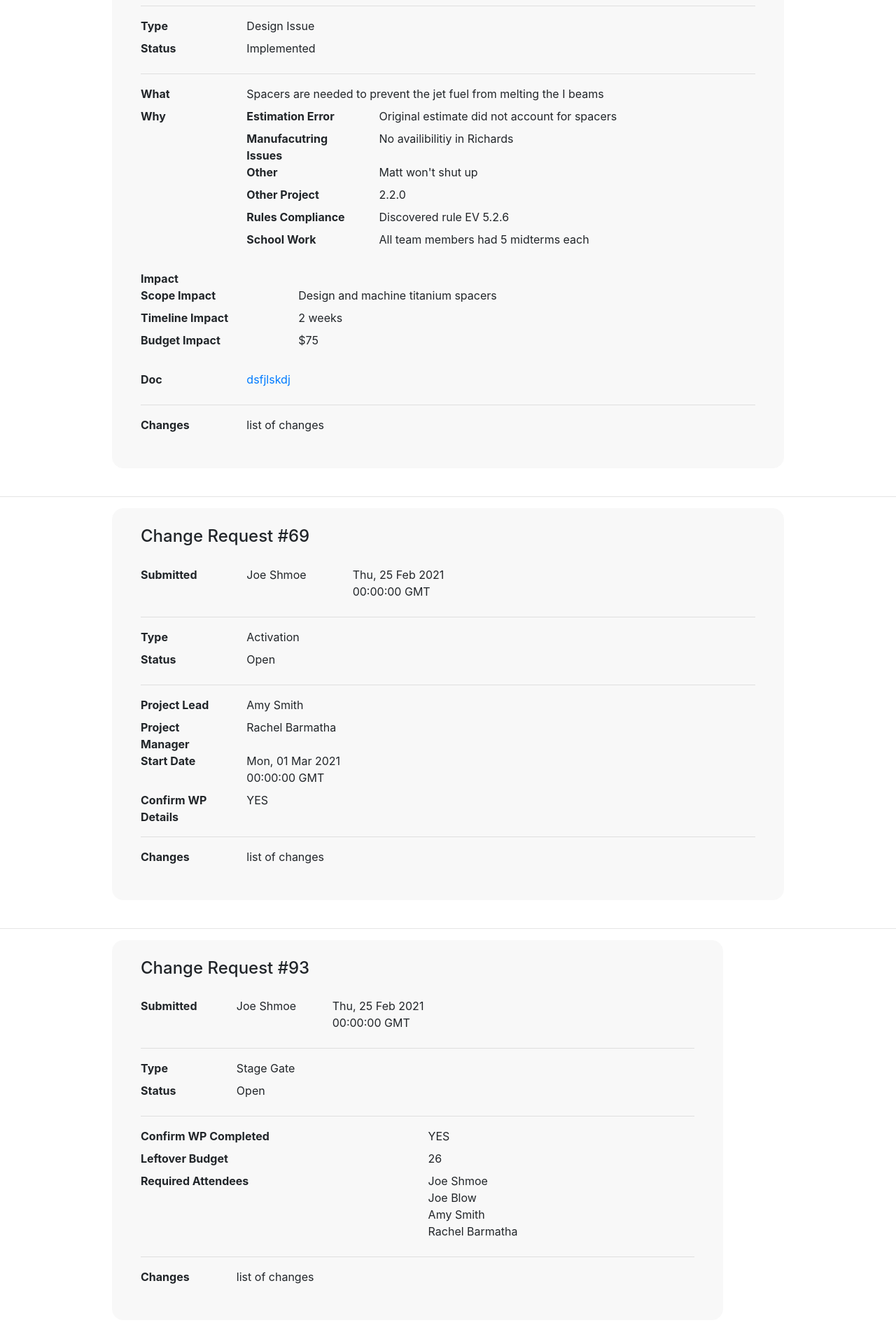
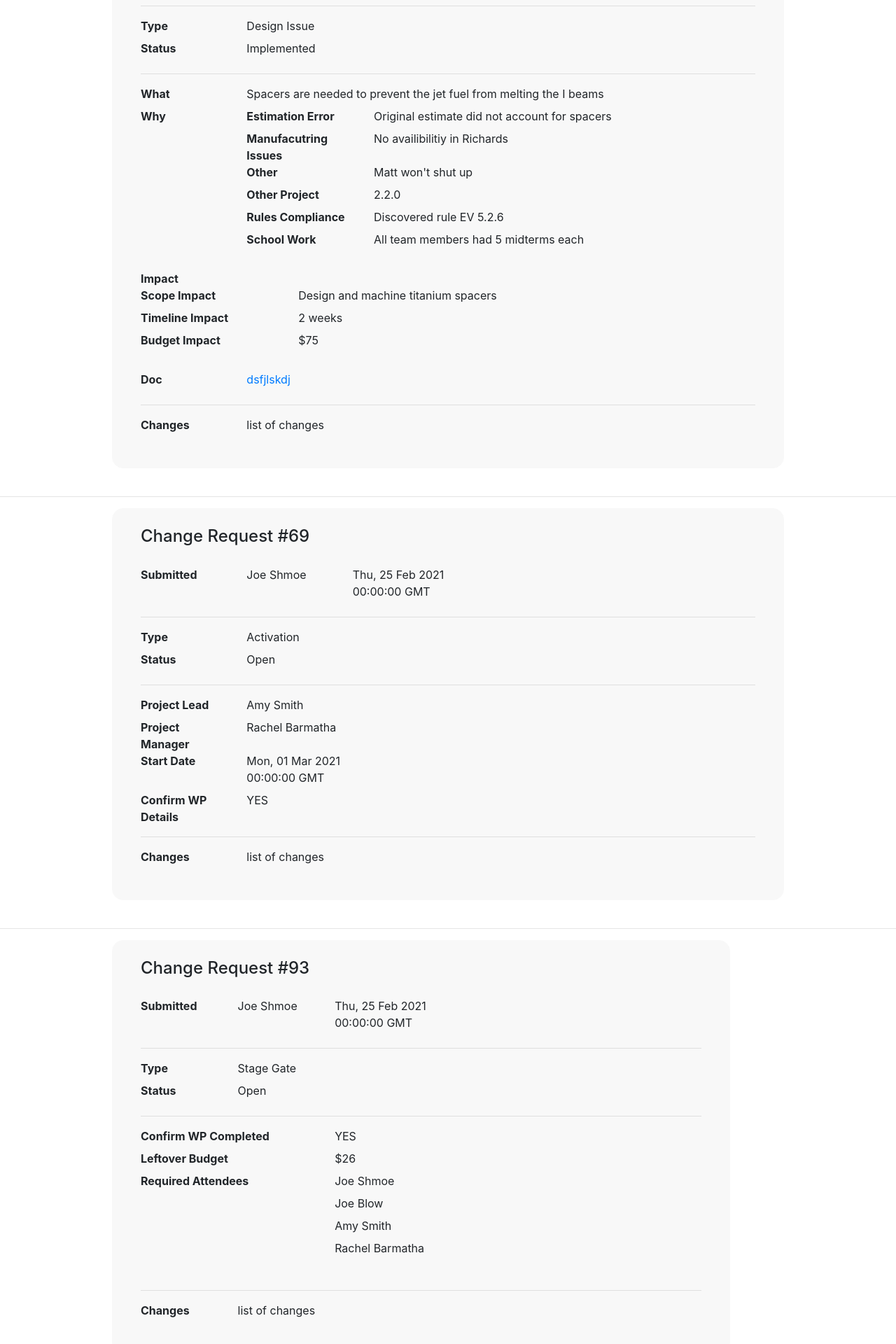
Before and after one commit to Northeastern-Electric-Racing/PM-Dashboard-v2, a React (Create React App) app: page /change-requests in a window 1280 px wide. Shown: the part 494-2414 px from the top of the page at 70% size. Before the commit the page ends 2380 px from the top, so only its background shows below. Built offline with nearby package versions, Linux system fonts and the light colour scheme.

Commit message:
#90 - Clean up CR views

```diff
--- a/src/components/change-request-details/change-request-details.tsx
+++ b/src/components/change-request-details/change-request-details.tsx
@@ -9,7 +9,9 @@ import {
   StandardChangeRequest,
   ActivationChangeRequest,
   StageGateChangeRequest,
-  ChangeRequestType
+  ChangeRequestType,
+  ChangeRequestExplanation,
+  User
 } from 'utils';
 import { weeksPipe, dollarsPipe, linkPipe, fullNamePipe, booleanPipe } from '../../shared/pipes';
 import styles from './change-request-details.module.css';
@@ -35,13 +37,12 @@ const buildChangeRequestDetails: Function = (cr: StandardChangeRequest): ReactEl
       <div className="w-100"></div>
       <dt className="col-2">Why</dt>
       <dd className="col">
-        <dl className="row">
-          {cr.why.map((ele) => (
-            <>
+        <dl>
+          {cr.why.map((ele: ChangeRequestExplanation, idx: number) => (
+            <div key={idx} className="row w-100">
               <dt className="col-3">{ele.reason}</dt>
-              <dd className="col-auto">{ele.explain}</dd>
-              <div className="w-100"></div>
-            </>
+              <dd className="col">{ele.explain}</dd>
+            </div>
           ))}
         </dl>
       </dd>
@@ -89,20 +90,21 @@ const buildActivationChangeRequestDetails: Function = (
 const buildStageGateChangeRequestDetails: Function = (cr: StageGateChangeRequest): ReactElement => {
   return (
     <dl className="row">
-      <dt className="col">Confirm WP Completed</dt>
+      <dt className="col-4">Confirm WP Completed</dt>
       <dd className="col">{booleanPipe(cr.confirmCompleted)}</dd>
       <div className="w-100"></div>
-      <dt className="col">Leftover Budget</dt>
-      <dd className="col">{cr.leftoverBudget}</dd>
+      <dt className="col-4">Leftover Budget</dt>
+      <dd className="col">{dollarsPipe(cr.leftoverBudget)}</dd>
       <div className="w-100"></div>
-      <dt className="col">Required Attendees</dt>
+      <dt className="col-4">Required Attendees</dt>
       <dd className="col">
-        {cr.designReviewAttendees.map((user) => (
-          <>
-            {fullNamePipe(user)}
-            <br />
-          </>
-        ))}
+        <dl>
+          {cr.designReviewAttendees.map((user: User, idx: number) => (
+            <div key={idx} className="row w-100">
+              <dd className="col">{fullNamePipe(user)}</dd>
+            </div>
+          ))}
+        </dl>
       </dd>
     </dl>
   );
```
